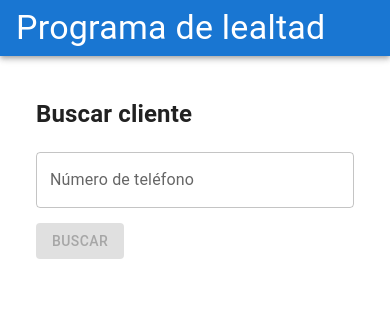
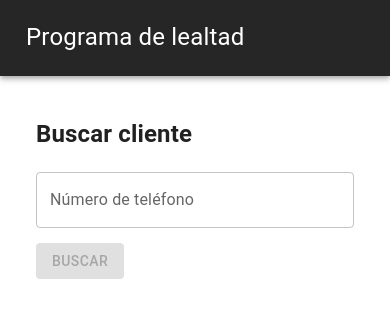
Before and after one commit to FelipeGerardo/loyalty-program, a React (Create React App) app: page / in a window 390 px wide. Shown: the top 318 px of the page. Built offline with nearby package versions, Linux system fonts and the light colour scheme.

Commit message:
change color of the header and responsive

```diff
--- a/src/Header.js
+++ b/src/Header.js
@@ -6,17 +6,31 @@ import './styles.css';
 
 // Estilo personalizado para el AppBar
 const StyledAppBar = styled(AppBar)(({ theme }) => ({
-  padding: 0,
+  padding: 10,
   margin: 0,
   width: '100%',
   boxSizing: 'border-box',
+  backgroundColor: 'rgba(0, 0, 0, 0.85)',
 }));
 
 function Header() {
   return (
     <StyledAppBar position="static">
       <Toolbar>
-        <Typography variant="h4">Programa de lealtad</Typography>
+        <Typography
+          variant="h4"
+          sx={{
+            fontSize: {
+              xs: '1.5rem',  // Tamaño para pantallas pequeñas
+              sm: '2rem',    // Tamaño para pantallas medianas
+              md: '2.5rem',  // Tamaño para pantallas grandes
+              lg: '3rem',    // Tamaño para pantallas más grandes
+              xl: '3.5rem'   // Tamaño para pantallas extra grandes
+            }
+          }}
+        >
+          Programa de lealtad
+        </Typography>
       </Toolbar>
     </StyledAppBar>
   );
```
